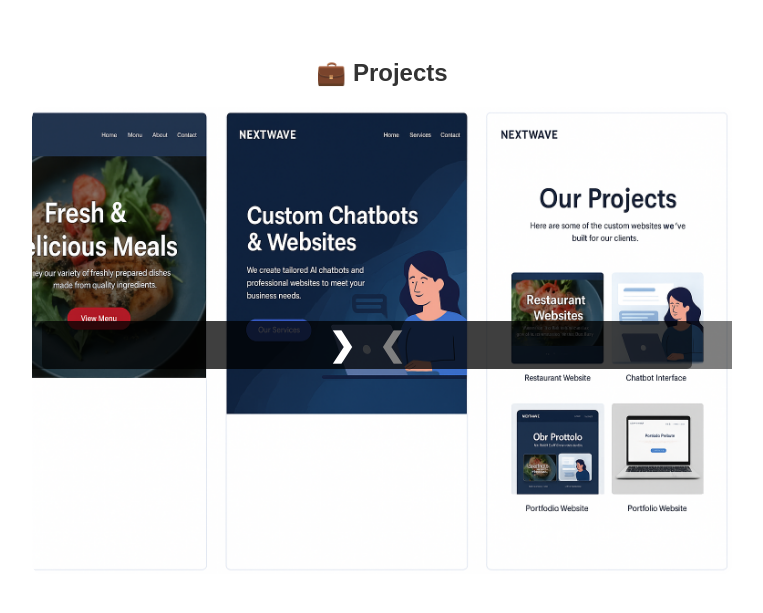
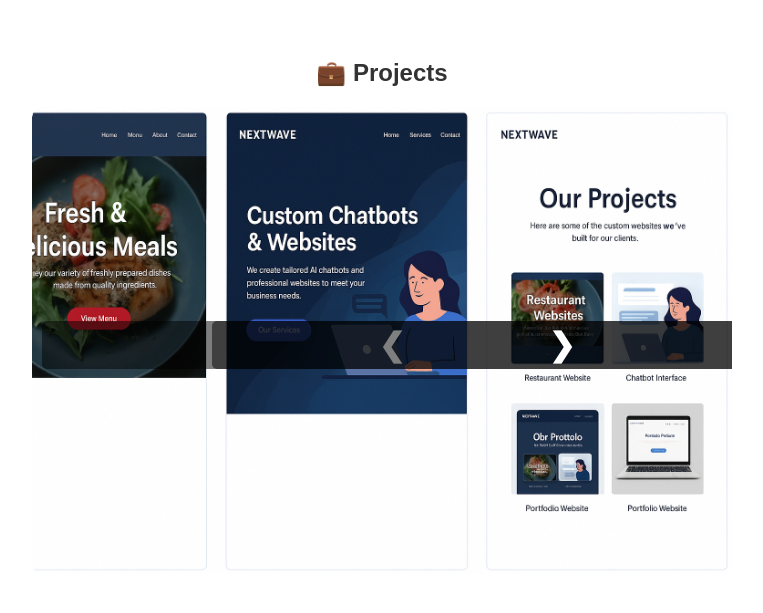
Before and after one commit to Yoavga19/library, a Flask app: page / in a window 1280 px wide. Shown: the part 686-1299 px from the top of the page, without its empty margins (258-1021 px from the left). Run offline with Flask 3, Linux system fonts and the light colour scheme.

Commit message:
Update style.css

```diff
--- a/static/style.css
+++ b/static/style.css
@@ -147,7 +147,7 @@ button:hover {
 }
 
 .carousel-btn.next {
-  right: 40px;
+  right: -180px;
 }
 
 /* === Footer === */
```
